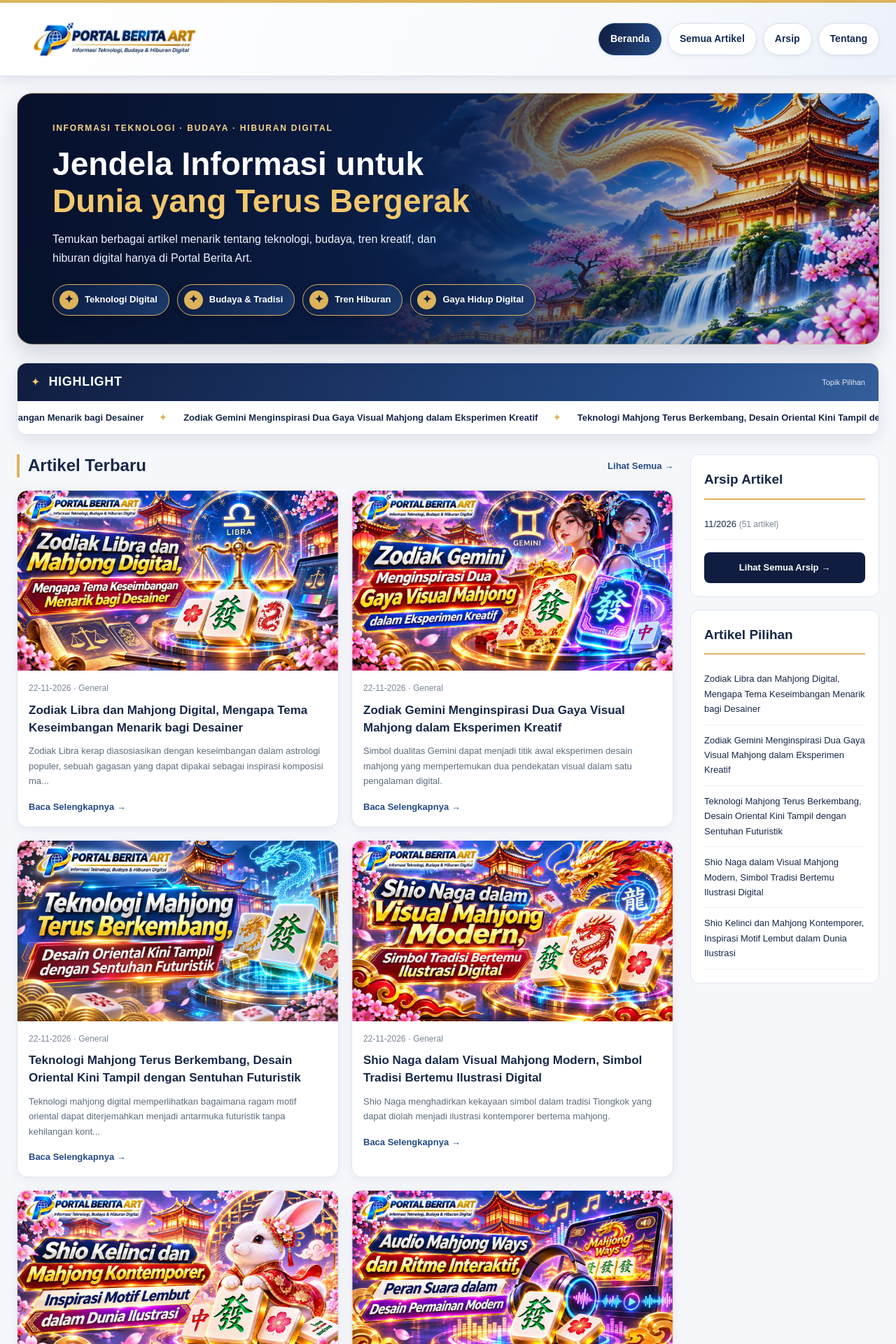
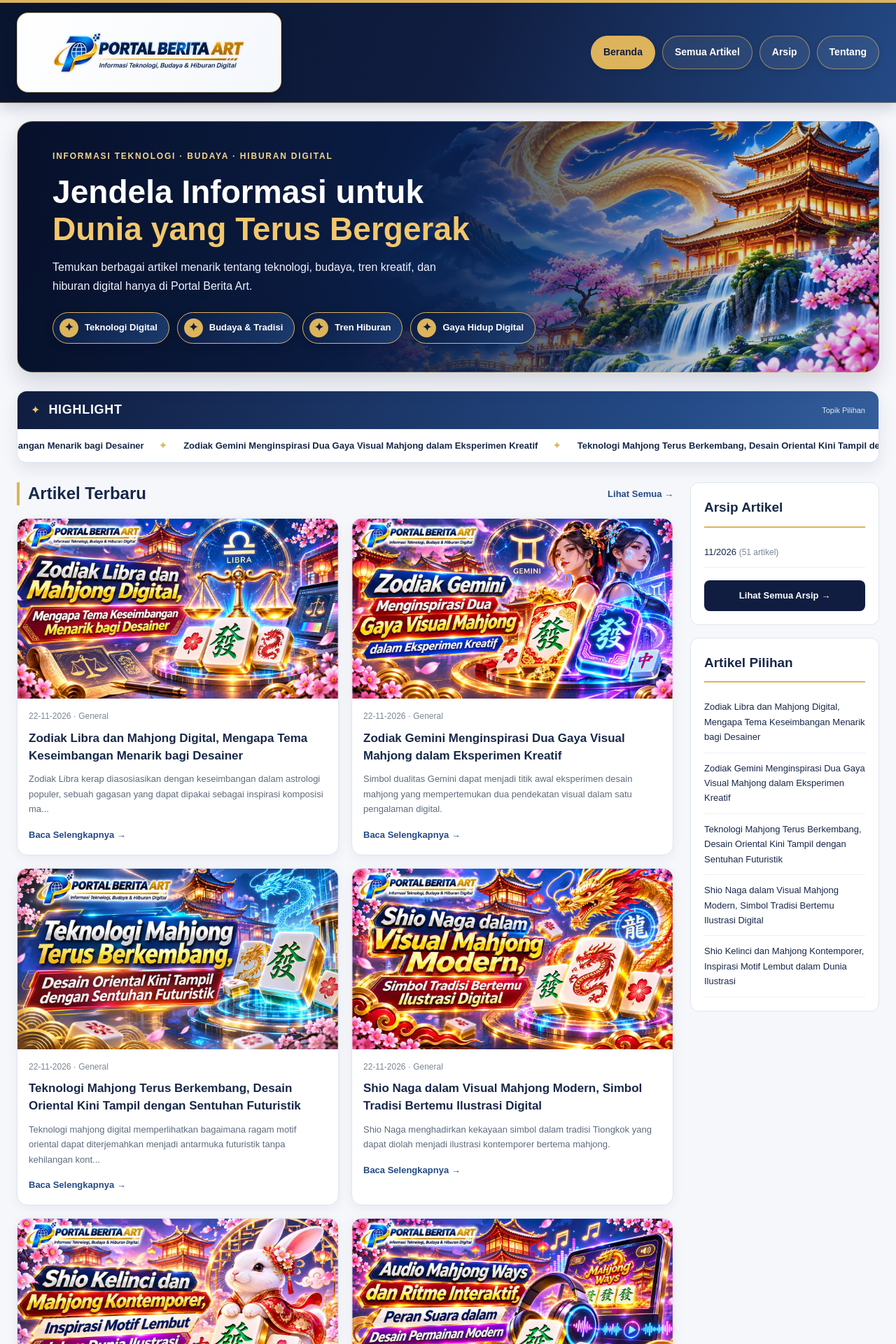
Before and after one commit to portalberita-art/portalberita-art.github.io, a Jekyll site: the page built from index.html, in a window 1280 px wide. Shown: the top 1920 px of the page at 70% size. Built offline with Jekyll 4.4.1, drawn with Linux system fonts in a browser that asks for light colours.

Commit message:
Update style.css

```diff
--- a/assets/css/style.css
+++ b/assets/css/style.css
@@ -672,165 +672,181 @@ img {
     transition: none;
   }
 }
-/* ===== TAMPILAN BERANDA MODERN ===== */
-:root { --navy:#101b42; --navy-deep:#0a1232; --blue:#367cff; --bg:#f3f6ff; }
-.wrap { width:min(1320px,calc(100% - 48px)); }
-.site-header {background:linear-gradient(105deg,#09122d,#203b80 65%,#0a1432);border-top:0;border-bottom:1px solid #38518a;box-shadow:0 4px 20px #07122b25}
-.header-row {min-height:100px}
-.header-nav {gap:10px}
-.header-nav a {color:#f7faff;background:#0a1535;padding:11px 17px;border-radius:30px;border:1px solid #ffffff12}
-.header-nav a:hover,.header-nav a:focus-visible {color:white;background:#367cff}
-.header-nav a:first-child {background:linear-gradient(100deg,#485ef6,#29a1f8)}
-.brand img {filter:drop-shadow(0 2px 5px #0003)}
-.main-area {padding-top:24px}
-.welcome {min-height:340px;display:flex;flex-direction:column;justify-content:center;padding:38px 52px;border-radius:22px;background:linear-gradient(90deg,#08112e 0%,#0a1539 35%,#0b1743aa 55%,#0a153300 100%),url('../images/hero-portalberita.jpg') center right/cover no-repeat;box-shadow:0 14px 28px #0b1c4920}
-.welcome::after {display:none}
-.welcome .eyebrow {color:#6de6ff;font-size:12px;letter-spacing:2px}
-.welcome h1 {font-size:clamp(30px,3.6vw,48px);line-height:1.14;max-width:680px;margin:14px 0}
-.welcome h1 strong {color:#70e3ff}
-.welcome p {max-width:560px;font-size:16px;color:#e5f0ff}
-.hero-topics {display:flex;flex-wrap:wrap;gap:10px;margin-top:22px}
-.hero-topics a {border:1px solid #5b98d6;border-radius:24px;padding:8px 14px;font-size:12px;font-weight:700;background:#0b1e49bb;color:white}
-.hero-topics a:hover {background:#296ce0;color:white}
-.highlight {border-radius:22px;margin-bottom:32px;box-shadow:0 10px 26px #142b5015}
-.highlight-head {padding:14px 22px;background:linear-gradient(110deg,#101d50,#2c57b2)}
-.highlight-cards {display:grid;grid-template-columns:repeat(4,minmax(0,1fr));gap:16px;padding:18px}
-.highlight-card {display:block;min-width:0;background:#f8faff;border:1px solid #e2e9f7;border-radius:16px;overflow:hidden;box-shadow:0 4px 12px #142b5012}
-.highlight-card img {display:block;width:100%;aspect-ratio:16/9;object-fit:cover}
-.highlight-card-body {padding:12px 13px 16px}
-.highlight-card-body small {display:inline-block;background:#4a5cf5;color:white;border-radius:20px;padding:3px 10px;margin-bottom:8px;font-size:11px}
-.highlight-card-body h3 {margin:0;font-size:15px;line-height:1.4;overflow-wrap:anywhere}
-.story-card {border-radius:16px}
-@media(max-width:900px){.highlight-cards{grid-template-columns:repeat(2,minmax(0,1fr))}.welcome{background-position:62% center}}
-@media(max-width:580px){.wrap{width:calc(100% - 28px)}.header-nav a{padding:8px 12px;font-size:12px}.welcome{padding:30px 22px;min-height:400px;background:linear-gradient(90deg,#08112ff2,#08112fc2),url('../images/hero-portalberita.jpg') center/cover}.welcome h1{font-size:30px}.welcome p{font-size:14px}.highlight-cards{grid-template-columns:1fr 1fr;gap:10px;padding:10px}.highlight-card-body{padding:10px}.highlight-card-body h3{font-size:12px}}
 
 
+/* ==========================================================
+   PORTAL BERITA ART — FINAL MIDNIGHT BLUE & GOLD
+   Compatible with existing index.html and header.html
+   ========================================================== */
+:root {
+  --navy: #101D40;
+  --navy-deep: #09152F;
+  --gold: #DDB45B;
+  --blue: #244A86;
+  --text: #172849;
+  --muted: #64748B;
+  --border: #DEE5F0;
+  --bg: #F6F7FB;
+}
+body { background:var(--bg); color:var(--text); }
+a:hover { color:#986D21; }
+.wrap { width:min(1320px,calc(100% - 48px)); }
 
+/* Header gelap, logo tetap jelas di atas latar terang */
+.site-header {
+  background:linear-gradient(112deg,#09152F 0%,#101D40 52%,#244A86 100%);
+  border-top:4px solid var(--gold);
+  border-bottom:1px solid rgba(221,180,91,.42);
+  box-shadow:0 6px 22px rgba(9,21,47,.20);
+}
+.header-row {
+  min-height:120px;
+  padding:14px 0;
+  display:flex;
+  align-items:center;
+  justify-content:space-between;
+  gap:26px;
+}
+.brand {
+  display:inline-flex;
+  align-items:center;
+  flex-shrink:1;
+  min-width:0;
+  padding:9px 18px;
+  background:linear-gradient(120deg,#FFFFFF,#F4F7FC);
+  border:1px solid rgba(221,180,91,.75);
+  border-radius:16px;
+  box-shadow:0 6px 18px rgba(0,0,0,.15);
+}
+.brand img {
+  display:block;
+  width:340px;
+  max-width:100%;
+  max-height:94px;
+  height:auto;
+  object-fit:contain;
+  filter:none;
+}
+.brand-text { color:#101D40; }
+.header-nav { display:flex;align-items:center;gap:10px;flex-wrap:wrap;font-size:14px;font-weight:700; }
+.header-nav a {
+  display:inline-flex;
+  align-items:center;
+  justify-content:center;
+  color:#FFFFFF;
+  background:rgba(255,255,255,.07);
+  border:1px solid rgba(221,180,91,.62);
+  border-radius:999px;
+  padding:11px 17px;
+  box-shadow:0 3px 9px rgba(0,0,0,.10);
+  transition:background .2s ease,color .2s ease,transform .2s ease;
+}
+.header-nav a:first-child { background:var(--gold);border-color:var(--gold);color:#101D40; }
+.header-nav a:hover,.header-nav a:focus-visible {
+  background:#F1D48E;
+  border-color:#F1D48E;
+  color:#101D40;
+  transform:translateY(-1px);
+}
+.header-nav a:focus-visible { outline:2px solid #FFFFFF;outline-offset:3px; }
 
-/* ==============================================================
-   PORTAL BERITA ART — FINAL MIDNIGHT BLUE & GOLD
-   Only CSS changed; compatible with existing index.html/header.html
-   =============================================================== */
-:root {
-  --navy:#101D40;
-  --navy-deep:#09152F;
-  --gold:#DDB45B;
-  --blue:#244A86;
-  --text:#172849;
-  --muted:#64748B;
-  --border:#DEE5F0;
-  --bg:#F6F7FB;
-}
-body {background:var(--bg);color:var(--text)}
-a:hover {color:#9E7224}
-.wrap {width:min(1320px,calc(100% - 48px))}
-/* A light header keeps the original dark-blue logo readable. */
-.site-header {
-  background:linear-gradient(115deg,#FFFFFF 0%,#F7F9FD 70%,#ECF1FA 100%);
-  border-top:4px solid var(--gold);
-  border-bottom:1px solid #D9E1EF;
-  box-shadow:0 5px 20px rgba(16,29,64,.10);
-}
-.header-row {min-height:96px}
-.brand img {filter:none}
-.header-nav {gap:9px}
-.header-nav a {
-  color:#142B55;background:#FFFFFF;border:1px solid #D8E0EE;
-  border-radius:999px;padding:10px 16px;
-  box-shadow:0 2px 6px rgba(16,29,64,.06);
-  transition:background .2s ease,color .2s ease,border-color .2s ease;
-}
-.header-nav a:first-child {
-  background:linear-gradient(110deg,#101D40,#244A86);
-  color:#FFFFFF;border-color:#244A86;
-}
-.header-nav a:hover,.header-nav a:focus-visible,
-.header-nav a:first-child:hover,.header-nav a:first-child:focus-visible {
-  color:#101D40;background:#F5E7C4;border-color:#DDB45B;
-}
-.main-area {padding-top:24px}
+/* Hero menggunakan gambar yang sudah ada */
+.main-area { padding-top:26px; }
 .welcome {
-  min-height:350px;display:flex;flex-direction:column;justify-content:center;
-  padding:40px 50px;border-radius:22px;color:#FFFFFF;
-  background:linear-gradient(90deg,rgba(7,17,43,.98) 0%,rgba(10,25,59,.97) 30%,rgba(12,31,71,.82) 52%,rgba(13,31,66,.16) 85%),
-    url('../images/hero-portalberita.jpg') center right/cover no-repeat;
+  min-height:355px;
+  display:flex;
+  flex-direction:column;
+  justify-content:center;
+  padding:40px 50px;
+  border-radius:22px;
+  color:#FFFFFF;
+  background:linear-gradient(90deg,rgba(7,17,43,.98) 0%,rgba(10,25,59,.97) 30%,rgba(12,31,71,.82) 52%,rgba(13,31,66,.16) 85%),url('../images/hero-portalberita.jpg') center right/cover no-repeat;
   border:1px solid rgba(221,180,91,.45);
   box-shadow:0 14px 30px rgba(16,29,64,.16);
+  overflow:hidden;
 }
-.welcome::after {display:none}
-.welcome .eyebrow {color:#F3D58D;font-size:12px;letter-spacing:1.8px}
-.welcome h1 {font-size:clamp(30px,3.6vw,48px);line-height:1.15;max-width:690px;margin:14px 0}
-.welcome h1 strong {color:#F2C76C}
-.welcome p {max-width:580px;color:#EEF3FF;font-size:16px}
-/* Four clearly separated category pills */
-.welcome .hero-topics {display:flex;flex-wrap:wrap;align-items:center;gap:11px;margin-top:24px;position:relative;z-index:1}
+.welcome::after { display:none; }
+.welcome .eyebrow { color:#F3D58D;font-size:12px;letter-spacing:1.8px; }
+.welcome h1 { font-size:clamp(30px,3.6vw,48px);line-height:1.15;max-width:690px;margin:14px 0; }
+.welcome h1 strong { color:#F2C76C; }
+.welcome p { max-width:580px;color:#EEF3FF;font-size:16px; }
+
+/* Empat tombol kategori terpisah */
+.welcome .hero-topics { display:flex;flex-wrap:wrap;align-items:center;gap:11px;margin-top:24px;position:relative;z-index:1; }
 .welcome .hero-topics .topic-pill {
   display:inline-flex;align-items:center;justify-content:center;gap:9px;
   min-height:44px;padding:8px 16px 8px 9px;border-radius:999px;
-  border:1px solid #DDB45B;background:linear-gradient(125deg,rgba(10,27,65,.95),rgba(29,63,116,.9));
-  color:#FFFFFF!important;font-size:13px;font-weight:700;line-height:1.3;
-  box-shadow:0 4px 12px rgba(3,10,28,.23);white-space:nowrap;
+  border:1px solid var(--gold);
+  background:linear-gradient(125deg,rgba(10,27,65,.95),rgba(29,63,116,.90));
+  color:#FFFFFF;font-size:13px;font-weight:700;line-height:1.3;
+  box-shadow:0 4px 12px rgba(3,10,28,.23);
+  white-space:nowrap;
   transition:transform .2s ease,background .2s ease,color .2s ease;
 }
 .welcome .hero-topics .topic-icon {
   display:inline-flex;align-items:center;justify-content:center;
   width:27px;height:27px;flex:0 0 27px;border-radius:50%;
-  background:#DDB45B;color:#101D40;font-size:16px;font-weight:800;
+  background:var(--gold);color:#101D40;font-size:16px;font-weight:800;
 }
-.welcome .hero-topics .topic-pill:hover,
-.welcome .hero-topics .topic-pill:focus-visible {
-  transform:translateY(-2px);background:#DDB45B;color:#101D40!important;border-color:#F6DA9E;
+.welcome .hero-topics .topic-pill:hover,.welcome .hero-topics .topic-pill:focus-visible {
+  transform:translateY(-2px);background:var(--gold);color:#101D40;border-color:#F6DA9E;
 }
-.welcome .hero-topics .topic-pill:hover .topic-icon,
-.welcome .hero-topics .topic-pill:focus-visible .topic-icon {background:#101D40;color:#F6DA9E}
-.welcome .hero-topics .topic-pill:focus-visible {outline:3px solid #FFFFFF;outline-offset:3px}
-/* Highlight stays a moving text ticker, as in the existing index.html */
-.highlight {border:1px solid #DCE4F0;border-radius:14px;overflow:hidden;margin-bottom:28px;box-shadow:0 9px 22px rgba(16,29,64,.09)}
-.highlight-head {padding:12px 19px;background:linear-gradient(110deg,#101D40,#244A86 75%,#345E9B);color:#FFFFFF}
-.highlight-head h2 {font-size:18px}
-.spark {color:#F2C76C}
-.ticker {background:#FFFFFF;padding:13px 0;overflow:hidden}
-.ticker-track {display:flex;align-items:center;gap:24px;width:max-content;animation:move 45s linear infinite}
-.ticker-track a {color:#172849;font-size:13px;font-weight:700;white-space:nowrap}
-.ticker-track a:hover {color:#9E7224}
-.ticker-track span {color:#DDB45B;padding-left:18px}
-.ticker:hover .ticker-track,.ticker:focus-within .ticker-track {animation-play-state:paused}
-/* Article layout and existing archive/sidebar remain intact */
-.section-title h2 {border-left-color:#DDB45B}
-.section-title>a,.read,.back-link {color:#244A86}
-.story-card,.side-panel,.archive-group,.text-page,.article-page {background:#FFFFFF;border-color:#DEE5F0}
-.story-card {border-radius:15px;box-shadow:0 4px 16px rgba(16,29,64,.06)}
-.story-card:hover {box-shadow:0 10px 24px rgba(16,29,64,.15)}
-.side-panel h2 {border-bottom-color:#DDB45B}
-.all-link,.panel-button {background:#101D40}
-.all-link:hover,.panel-button:hover {background:#244A86}
-.archive-group h2 {color:#244A86}
-.article-label {color:#A4792D}
-.site-footer {background:linear-gradient(110deg,#0A1634,#172D5D);color:#E7ECF7}
-@media(max-width:900px) {
-  .welcome {background-position:62% center}
+.welcome .hero-topics .topic-pill:hover .topic-icon,.welcome .hero-topics .topic-pill:focus-visible .topic-icon { background:#101D40;color:#F6DA9E; }
+.welcome .hero-topics .topic-pill:focus-visible { outline:3px solid #FFFFFF;outline-offset:3px; }
+
+/* Highlight tetap teks berjalan sesuai index.html */
+.highlight { border:1px solid #DCE4F0;border-radius:14px;overflow:hidden;margin-bottom:28px;box-shadow:0 9px 22px rgba(16,29,64,.09); }
+.highlight-head { padding:12px 19px;background:linear-gradient(110deg,#101D40,#244A86 75%,#345E9B);color:#FFFFFF; }
+.highlight-head h2 { font-size:18px; }
+.spark { color:#F2C76C; }
+.ticker { background:#FFFFFF;padding:13px 0;overflow:hidden; }
+.ticker-track { display:flex;align-items:center;gap:24px;width:max-content;animation:move 45s linear infinite; }
+.ticker-track a { color:#172849;font-size:13px;font-weight:700;white-space:nowrap; }
+.ticker-track a:hover { color:#986D21; }
+.ticker-track span { color:var(--gold);padding-left:18px; }
+.ticker:hover .ticker-track,.ticker:focus-within .ticker-track { animation-play-state:paused; }
+
+/* Artikel, sidebar, halaman arsip, footer */
+.section-title h2 { border-left-color:var(--gold); }
+.section-title>a,.read,.back-link { color:var(--blue); }
+.story-card,.side-panel,.archive-group,.text-page,.article-page { background:#FFFFFF;border-color:var(--border); }
+.story-card { border-radius:15px;box-shadow:0 4px 16px rgba(16,29,64,.06); }
+.story-card:hover { box-shadow:0 10px 24px rgba(16,29,64,.15); }
+.side-panel h2 { border-bottom-color:var(--gold); }
+.all-link,.panel-button { background:var(--navy); }
+.all-link:hover,.panel-button:hover { background:var(--blue);color:#FFFFFF; }
+.archive-group h2 { color:var(--blue); }
+.article-label { color:#A4792D; }
+.site-footer { background:linear-gradient(110deg,#0A1634,#172D5D);color:#E7ECF7; }
+
+/* Tablet */
+@media (max-width:900px) {
+  .welcome { background-position:62% center; }
 }
-@media(max-width:850px) {
-  .header-row {flex-wrap:wrap}
+@media (max-width:850px) {
+  .header-row { flex-wrap:wrap;justify-content:center;gap:14px; }
+  .header-nav { justify-content:center; }
 }
-@media(max-width:580px) {
-  .wrap {width:calc(100% - 28px)}
-  .header-row {min-height:0}
-  .header-nav {gap:8px}
-  .header-nav a {padding:8px 11px;font-size:12px}
+/* HP */
+@media (max-width:580px) {
+  .wrap { width:calc(100% - 28px); }
+  .header-row { min-height:0;padding:14px 0; }
+  .brand { padding:8px 12px;border-radius:12px; }
+  .brand img { width:270px;max-height:76px; }
+  .header-nav { gap:7px;justify-content:center; }
+  .header-nav a { padding:8px 11px;font-size:12px; }
   .welcome {
     padding:30px 21px;min-height:410px;
-    background:linear-gradient(90deg,rgba(7,17,43,.97),rgba(10,25,59,.83)),
-      url('../images/hero-portalberita.jpg') center/cover no-repeat;
+    background:linear-gradient(90deg,rgba(7,17,43,.97),rgba(10,25,59,.83)),url('../images/hero-portalberita.jpg') center/cover no-repeat;
   }
-  .welcome h1 {font-size:30px}
-  .welcome p {font-size:14px}
-  .welcome .hero-topics {gap:8px;margin-top:20px}
-  .welcome .hero-topics .topic-pill {font-size:11px;min-height:40px;padding:7px 10px 7px 7px;gap:6px;white-space:normal}
-  .welcome .hero-topics .topic-icon {width:23px;height:23px;flex-basis:23px;font-size:14px}
+  .welcome h1 { font-size:30px; }
+  .welcome p { font-size:14px; }
+  .welcome .hero-topics { gap:8px;margin-top:20px; }
+  .welcome .hero-topics .topic-pill { font-size:11px;min-height:40px;padding:7px 10px 7px 7px;gap:6px;white-space:normal; }
+  .welcome .hero-topics .topic-icon { width:23px;height:23px;flex-basis:23px;font-size:14px; }
 }
-@media(prefers-reduced-motion:reduce) {
-  .ticker-track {animation:none;flex-wrap:wrap;width:auto;padding:0 14px}
-  .ticker-track a[aria-hidden=true] {display:none}
-  .welcome .hero-topics .topic-pill {transition:none}
+@media (prefers-reduced-motion:reduce) {
+  .ticker-track { animation:none;flex-wrap:wrap;width:auto;padding:0 14px; }
+  .ticker-track a[aria-hidden=true] { display:none; }
+  .welcome .hero-topics .topic-pill,.header-nav a { transition:none; }
 }
```
